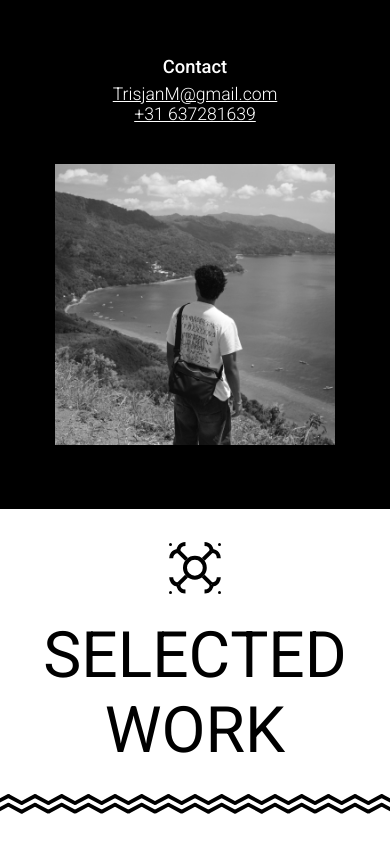
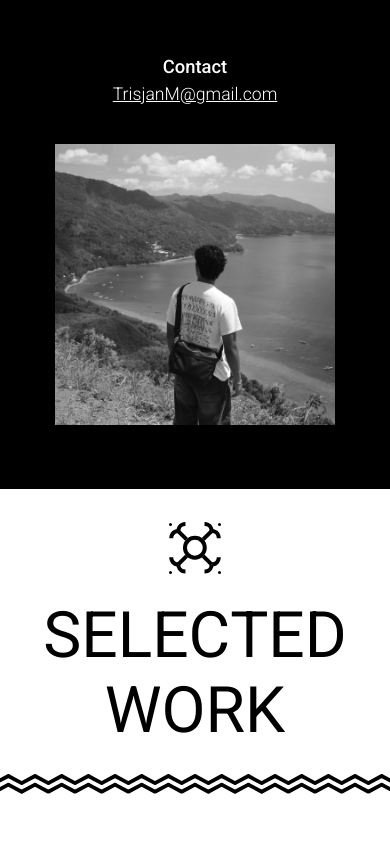
Before and after one commit to Trisjan/portfolio, a SvelteKit app: page / in a window 390 px wide. Shown: the part 1500-2362 px from the top of the page. Built offline with nearby package versions, Linux system fonts and the light colour scheme.

Commit message:
Removed phonenumber

```diff
--- a/src/routes/+page.svelte
+++ b/src/routes/+page.svelte
@@ -245,7 +245,6 @@ onMount(() => {
 					Contact
 				</p>
 				<a href="mailto:TrisjanM@gmail.com">TrisjanM@gmail.com</a>
-				<a href="tel:+31637281639">+31 637281639</a>
 			</section>
 		</section>
 		<img src={Photo_self} alt="My self" loading="lazy">
```
